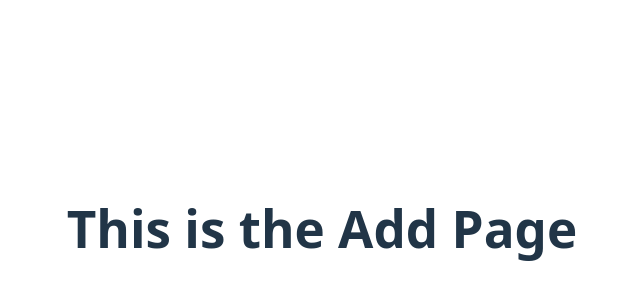
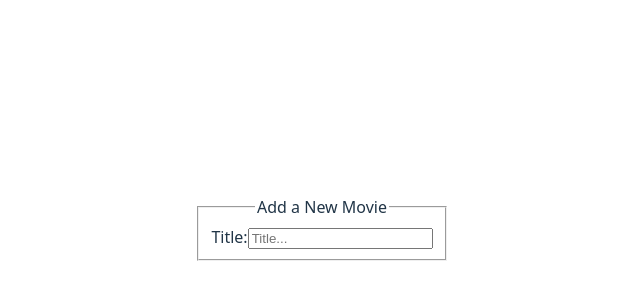
Before and after one commit to mstanton6/Capstone_Frontend, a React (Vite) app: page /AddPage in a window 1280 px wide. Shown: the part 172-472 px from the top of the page, without its empty margins (318-958 px from the left). Built offline with nearby package versions, Linux system fonts and the light colour scheme.

Commit message:
Add Page - 1 field displayed

```diff
--- a/pages/AddPage.jsx
+++ b/pages/AddPage.jsx
@@ -1,7 +1,30 @@
+import { useState } from 'react'
+import { Link } from 'react-router-dom';
+
 export default function addPage() {
+
+    const[pageData, Setpagedata] = useState({})
+
+    function handleChange(e) {
+    }
+
+    async function handleSubmit(e) {
+    }
+
   return (
-    <div>
-      <h1>This is the Add Page</h1>
+
+    <div className="createForm">
+      <fieldset style={{ textAlign: "center" }}>
+        <legend>Add a New Movie</legend>
+        <form onSubmit={handleSubmit}>
+          <label>
+            Title:
+            <input type="text"  name="title" placeholder="Title..." onChange={handleChange} value={pageData.title} required/>
+          </label>
+
+        </form>
+      </fieldset>
+
     </div>
   );
 }
--- a/pages/MainPage.jsx
+++ b/pages/MainPage.jsx
@@ -33,6 +33,8 @@ export default function Main() {
         <div>
             <h1>Movie Watchlist</h1>
             <Link to="/AddPage">Add Movie</Link>
+            <br></br>
+            <br></br>
             <table>
                 <thead>
                     <tr>
```
